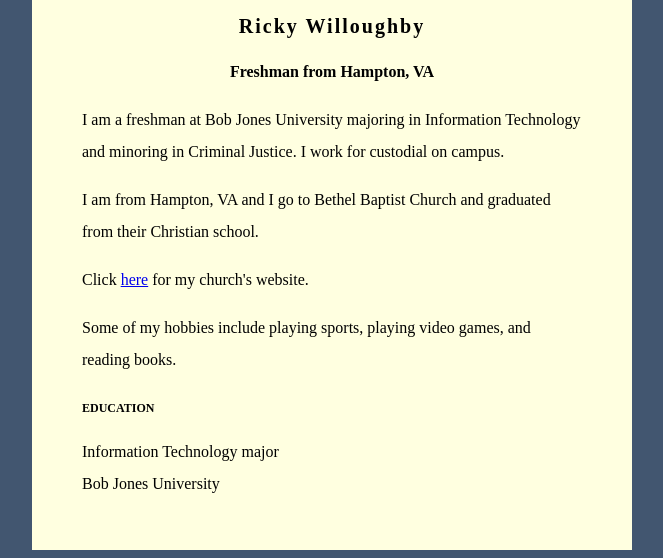
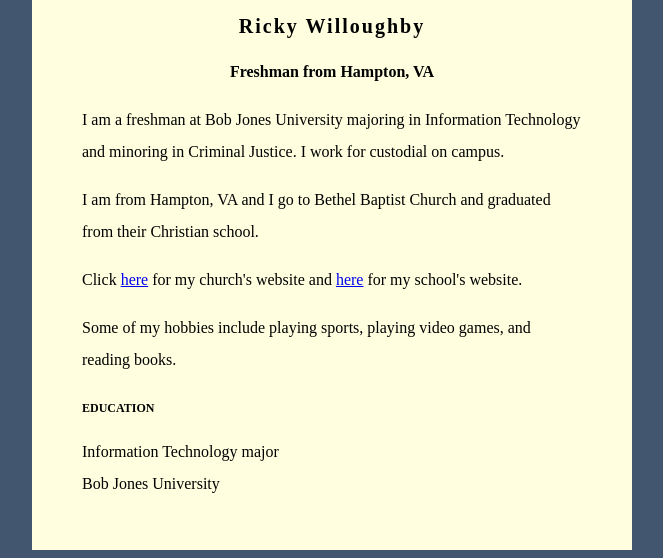
Before and after one commit to rwill265/rwill265.github.io, a plain HTML site: page index.html in a window 1280 px wide. Shown: the part 267-825 px from the top of the page, without its empty margins (308-971 px from the left). Drawn offline with Linux system fonts and the light colour scheme.

Commit message:
Update index.html

```diff
--- a/index.html
+++ b/index.html
@@ -51,9 +51,7 @@ h3 {
 
          <p> I am from Hampton, VA and I go to Bethel Baptist Church and graduated from their Christian school.
          </p>
-         Click <a href = "http://bethelbaptistministries.org/"> here</a> for my church's website.
-
-
+         Click <a href = "http://bethelbaptistministries.org/"> here</a> for my church's website and <a href = "http://bethelbaptistministries.org/christian-school/home-"> here</a> for my school's website.
 
 
 
```
